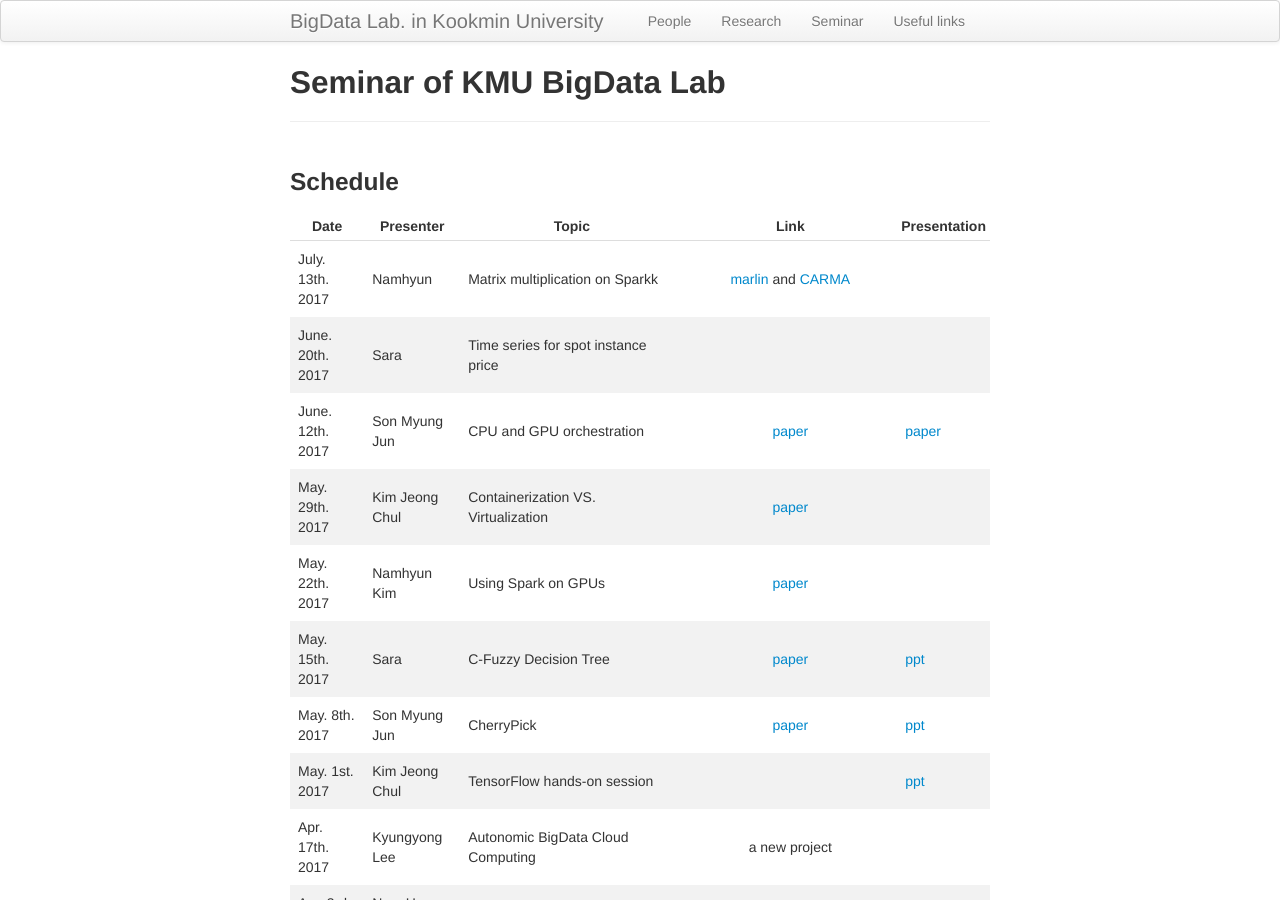
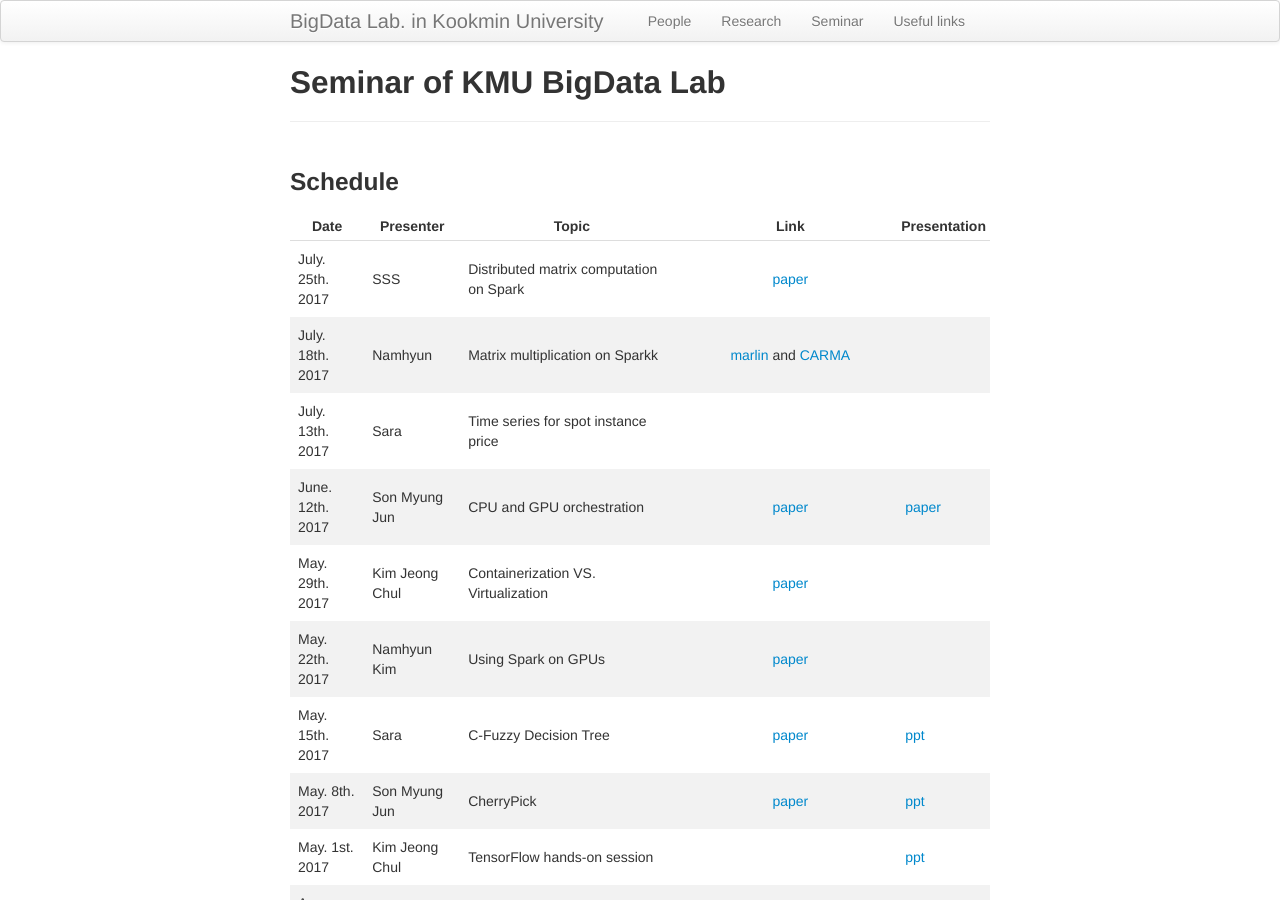
Before and after one commit to ddps-lab/kmu-bigdata.github.io, a Jekyll site: the page built from seminar/index.md, in a window 1280 px wide and 900 px high. Built offline with Jekyll 4.4.1, drawn with Linux system fonts in a browser that asks for light colours.

Commit message:
update seminar schedule and add sss

```diff
--- a/seminar/index.md
+++ b/seminar/index.md
@@ -9,8 +9,9 @@
 
 | Date | Presenter | Topic | Link | Presentation |
 |------|-----------|-------|:----:|--------------|
-| July. 13th. 2017 | Namhyun | Matrix multiplication on Sparkk | [marlin](http://ieeexplore.ieee.org/stamp/stamp.jsp?arnumber=7364023) and [CARMA](http://ieeexplore.ieee.org/stamp/stamp.jsp?arnumber=6569817) | |
-| June. 20th. 2017 | Sara | Time series for spot instance price | | |
+| July. 25th. 2017 | SSS | Distributed matrix computation on Spark | [paper](http://ieeexplore.ieee.org/document/7930046/) | |
+| July. 18th. 2017 | Namhyun | Matrix multiplication on Sparkk | [marlin](http://ieeexplore.ieee.org/stamp/stamp.jsp?arnumber=7364023) and [CARMA](http://ieeexplore.ieee.org/stamp/stamp.jsp?arnumber=6569817) | |
+| July. 13th. 2017 | Sara | Time series for spot instance price | | |
 | June. 12th. 2017 | Son Myung Jun | CPU and GPU orchestration | [paper](http://www.netlib.org/utk/people/JackDongarra/PAPERS/haidar_ipdps.pdf) | [paper](https://docs.google.com/presentation/d/1njK0i7WrJEuAfDItr9eE7iTpTp-0e2fXhTSXQFka-ts/edit?usp=sharing) |
 | May. 29th. 2017 | Kim Jeong Chul | Containerization VS. Virtualization | [paper](http://blog.pierreroudier.net/wp-content/uploads/2015/08/rc25482.pdf) | |
 | May. 22th. 2017 | Namhyun Kim |Using Spark on GPUs | [paper](http://conferences.computer.org/pdswdiscs/2016/papers/5216a025.pdf) | |
```
